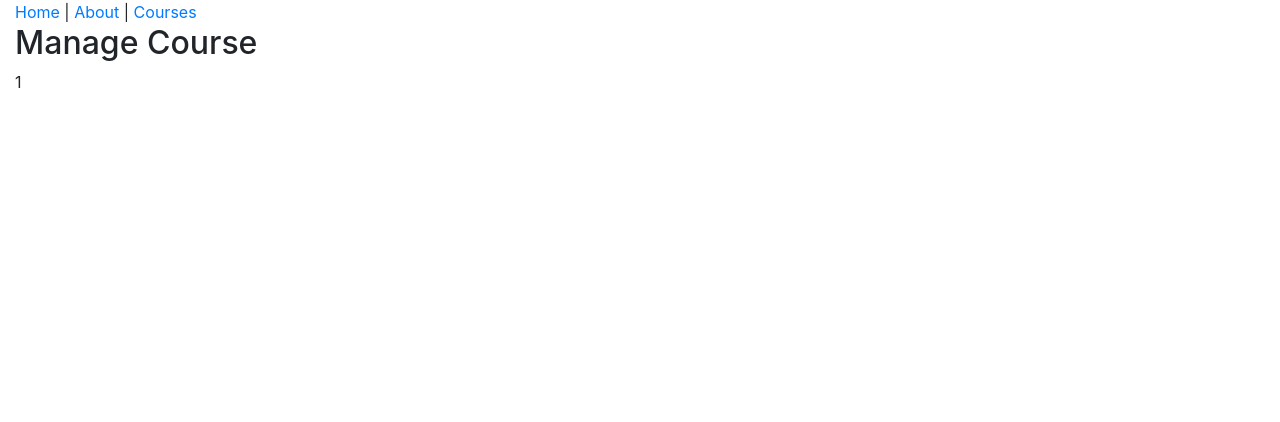
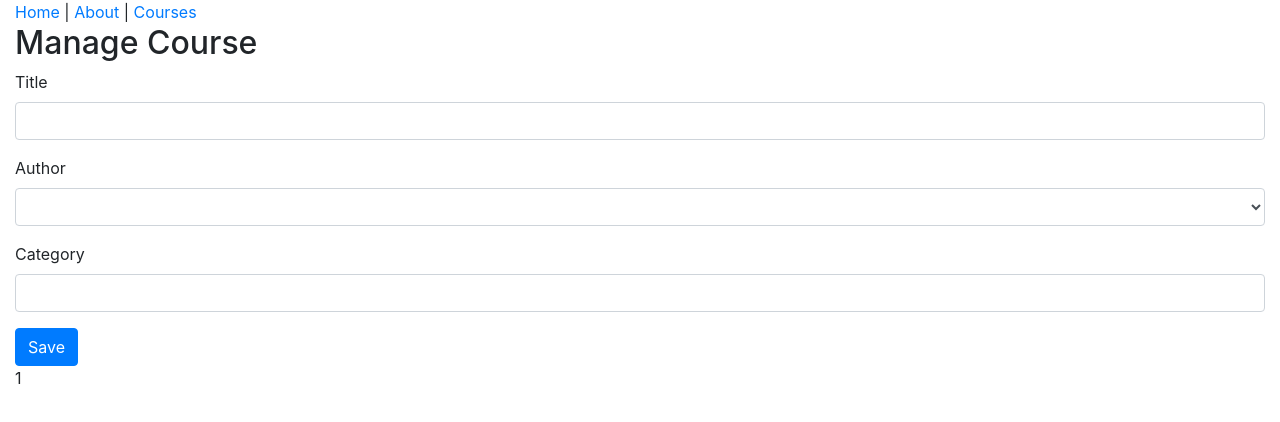
Before and after one commit to rusyasoft/ps-flux, a React (Create React App) app: page /course/1 in a window 1280 px wide. Shown: the top 422 px of the page. Built offline with nearby package versions, Linux system fonts and the light colour scheme; no server answers.

Commit message:
Form has been added to interact with react

```diff
--- a/src/components/App.js
+++ b/src/components/App.js
@@ -16,6 +16,7 @@
                 <Route path="/courses" component={CoursesPage} />
                 <Route path="/about" component={AboutPage} />
                 <Route path="/course/:slug" component={ManageCoursePage} />
+                <Route path="/course" component={ManageCoursePage} />
                 <Redirect from="/about-page" to="about"></Redirect>
                 <Route component={NotFoundPage} />
             </Switch>
--- /dev/null
+++ b/src/components/CourseForm.js
@@ -0,0 +1,57 @@
+import React from "react";
+
+function CourseForm(props) {
+    return (
+        <form>
+            <div className="form-group">
+                <label htmlFor="title">Title</label>
+                <div className="field">
+                    <input
+                        id="title"
+                        type="text"
+                        name="title"
+                        onChange={props.onChange}
+                        className="form-control"
+                        value={props.course.title}
+                    />
+                </div>
+            </div>
+
+            <div className="form-group">
+                <label htmlFor="author">Author</label>
+                <div className="field">
+                    <select
+                        id="author"
+                        name="authorId"
+                        onChange={props.onChange}
+                        value={props.course.authorId || ""}
+                        className="form-control"
+
+                    >
+                        <option value="" />
+                        <option value="1">Cory House</option>
+                        <option value="2">Scott Allen</option>
+                    </select>
+                </div>
+            </div>
+
+            <div className="form-group">
+                <label htmlFor="category">Category</label>
+                <div className="field">
+                    <input
+                        type="text"
+                        id="category"
+                        name="category"
+                        className="form-control"
+                        value={props.course.category}
+                        onChange={props.onChange}
+                    />
+                </div>
+            </div>
+
+            <input type="submit" value="Save" className="btn btn-primary" />
+        </form>
+    );
+}
+
+export default CourseForm;
--- a/src/components/CoursesPage.js
+++ b/src/components/CoursesPage.js
@@ -1,6 +1,7 @@
 import React, { useEffect, useState } from 'react';
 import { getCourses } from '../api/courseApi';
 import CourseList from './CourseList';
+import { Link } from 'react-router-dom';
 
 function CoursesPage() {
     const [courses, setCourses] = useState([]);
@@ -14,6 +15,9 @@
 
     return (
         <><h2>Courses</h2>
+            <Link className="btn btn-primary" to="/course">
+                Add Course
+            </Link>
             <CourseList courses={courses}/>
         </>
     )
--- a/src/components/ManageCoursePage.js
+++ b/src/components/ManageCoursePage.js
@@ -1,10 +1,25 @@
-import React from 'react';
+import React, { useState} from 'react';
 import { Prompt } from 'react-router-dom';
+import CourseForm from "./CourseForm";
 
 const ManageCoursePage = props => {
+    const [ course, setCourse ] = useState({
+        id: null,
+        slug: "",
+        title: "",
+        authorId: null,
+        category: ""
+    });
+
+    function handleChange({target}) {
+        const updatedCourse = {...course, [target.name]: target.value};
+        setCourse(updatedCourse);
+    }
+
     return (
         <>
             <h2>Manage Course</h2>
+            <CourseForm course={course} onChange={handleChange}/>
             <Prompt when={true} message="Are you sure you want to leave" />
             { props.match.params.slug }
         </>
```
